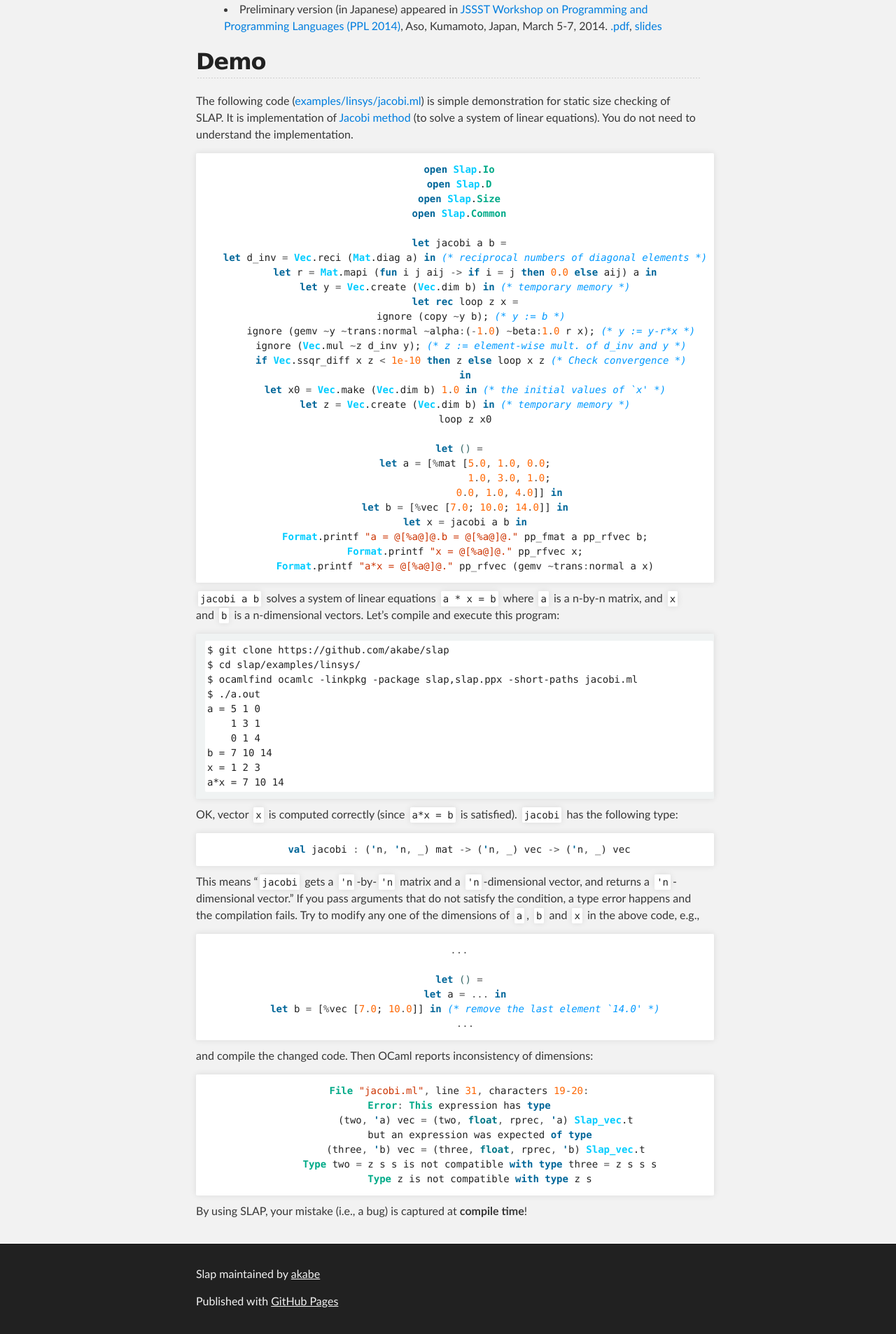
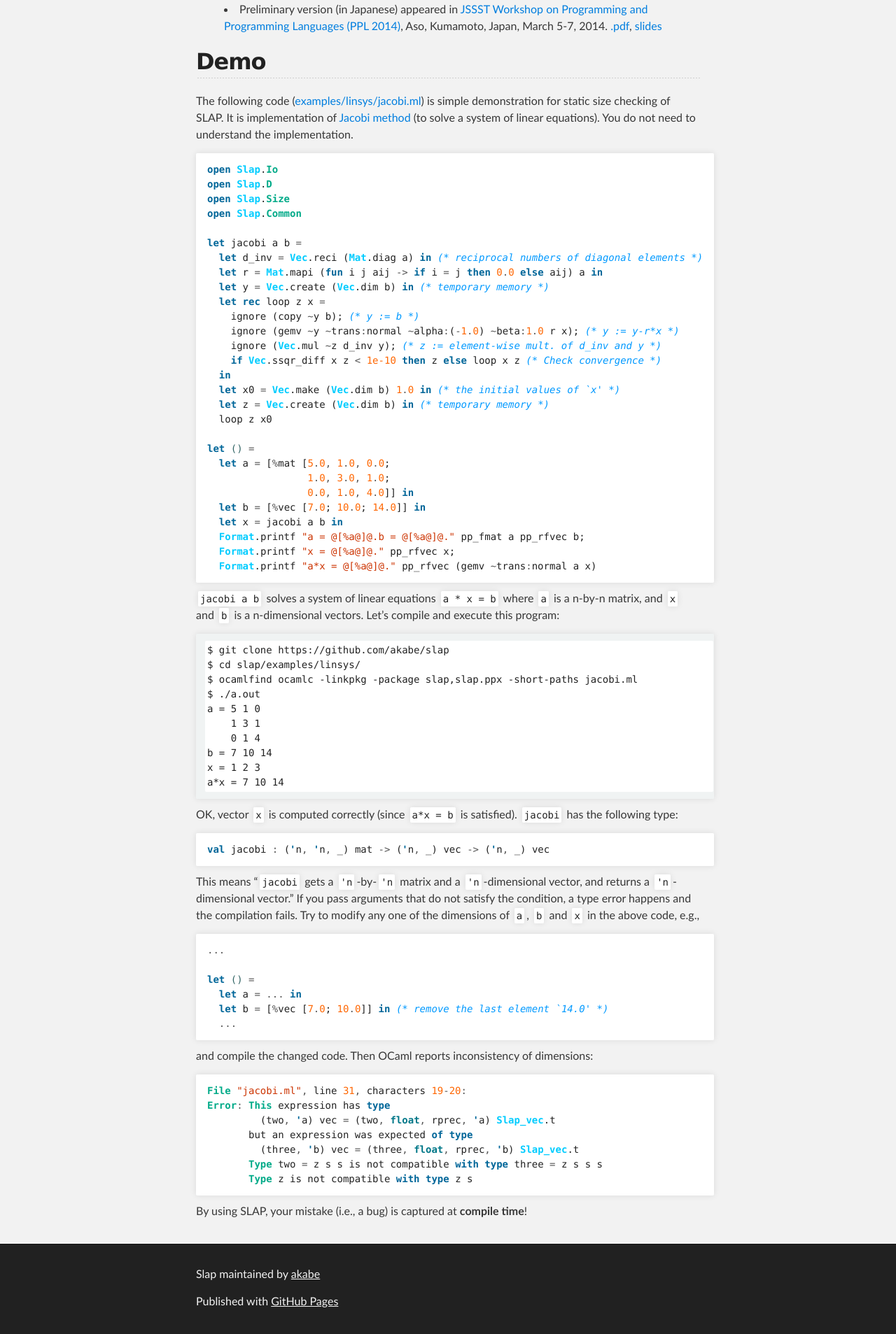
Before and after one commit to akabe/slap, a Jekyll site: the page built from index.md, in a window 1280 px wide. Shown: the part 1486-3393 px from the top of the page at 70% size. Built offline with Jekyll 4.4.1, drawn with Linux system fonts in a browser that asks for light colours.

Commit message:
Fix text alignment in code blocks

```diff
--- a/stylesheets/stylesheet.css
+++ b/stylesheets/stylesheet.css
@@ -449,12 +449,8 @@ Small Device Styles
 Original
 *******************************************************************************/
 
-figure > * {
+.centerfig > * {
   margin: 0 auto 0.55em;
   display: block;
   text-align: center;
 }
-
-figure.highlight {
-  text-align: left;
-}
```
